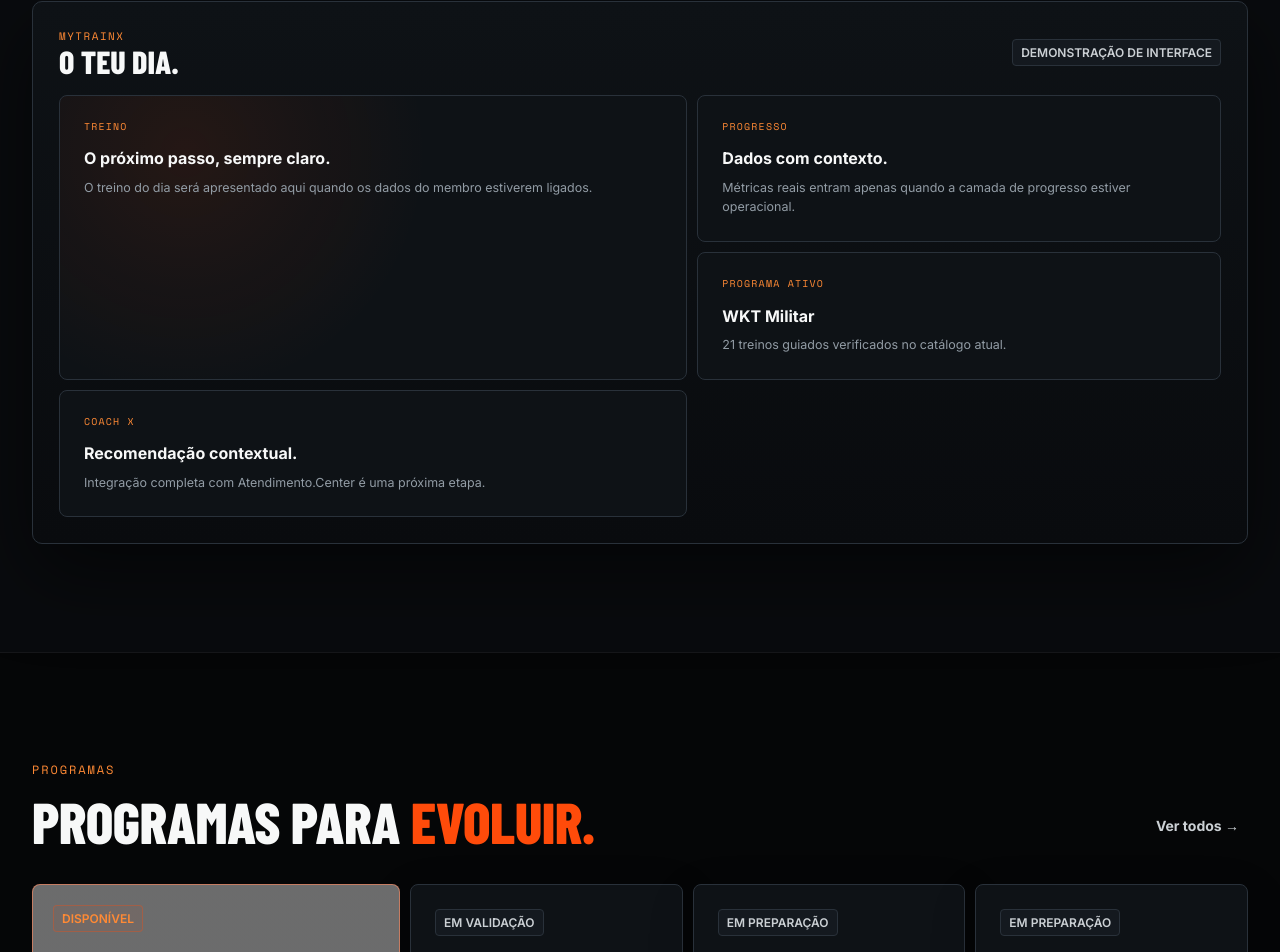
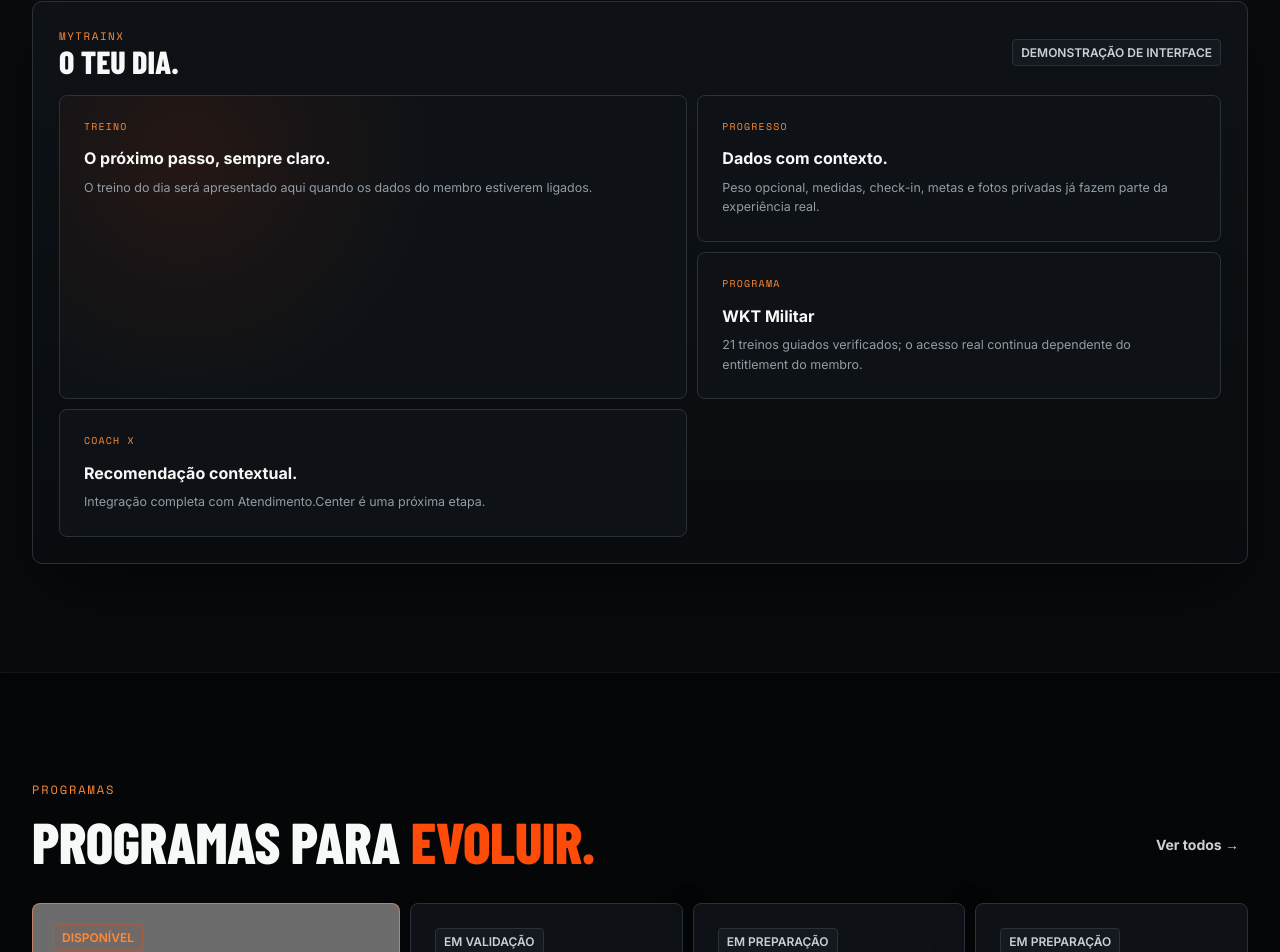
Before and after one commit to mgjexpert/mytrainx-platform, a Next.js app: page / in a window 1280 px wide. Shown: the part 2059-3011 px from the top of the page. Built offline with nearby package versions, Linux system fonts and the light colour scheme; grey boxes are pictures that could not be loaded.

Commit message:
fix(home): synchronize product preview copy with live Progress state

```diff
--- a/components/landing/ProductPreview.tsx
+++ b/components/landing/ProductPreview.tsx
@@ -30,8 +30,8 @@ export function CommandCenterPreview() {
       </div>
       <div className={styles.commandGrid}>
         <Card className={styles.training}><small>TREINO</small><strong>O próximo passo, sempre claro.</strong><p>O treino do dia será apresentado aqui quando os dados do membro estiverem ligados.</p></Card>
-        <Card><small>PROGRESSO</small><strong>Dados com contexto.</strong><p>Métricas reais entram apenas quando a camada de progresso estiver operacional.</p></Card>
-        <Card><small>PROGRAMA ATIVO</small><strong>WKT Militar</strong><p>21 treinos guiados verificados no catálogo atual.</p></Card>
+        <Card><small>PROGRESSO</small><strong>Dados com contexto.</strong><p>Peso opcional, medidas, check-in, metas e fotos privadas já fazem parte da experiência real.</p></Card>
+        <Card><small>PROGRAMA</small><strong>WKT Militar</strong><p>21 treinos guiados verificados; o acesso real continua dependente do entitlement do membro.</p></Card>
         <Card><small>COACH X</small><strong>Recomendação contextual.</strong><p>Integração completa com Atendimento.Center é uma próxima etapa.</p></Card>
       </div>
     </div>
```
